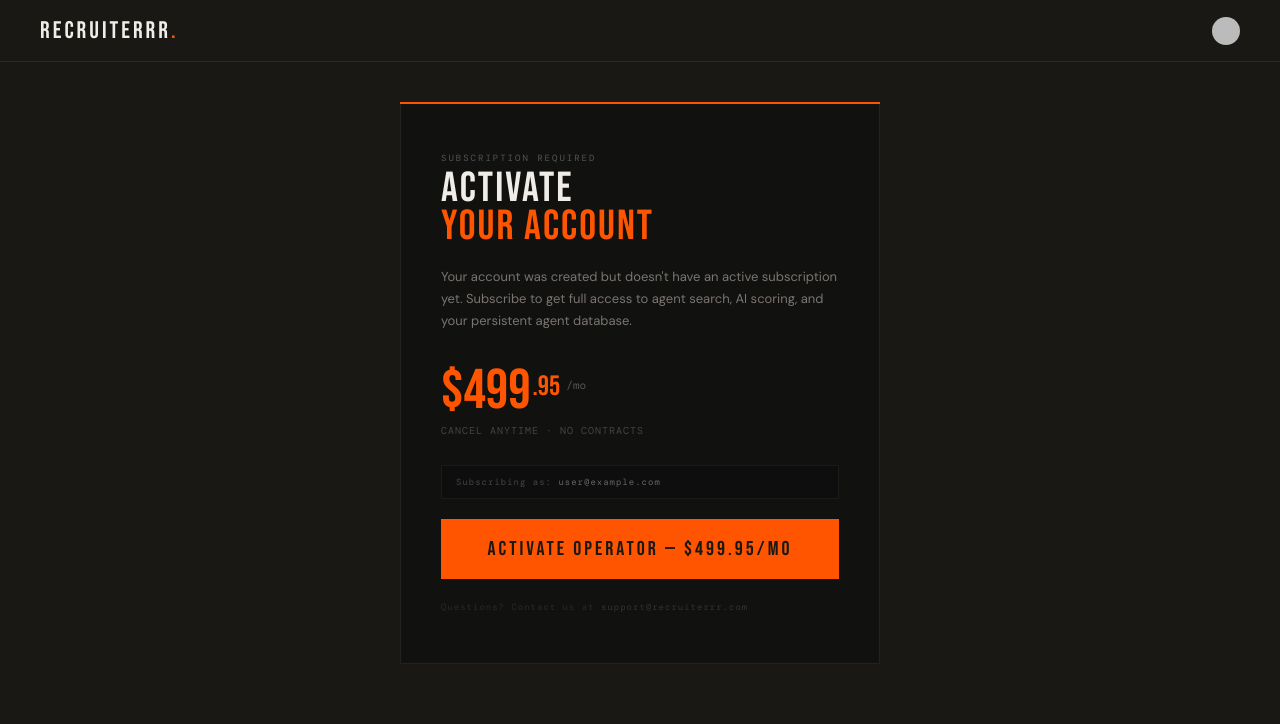
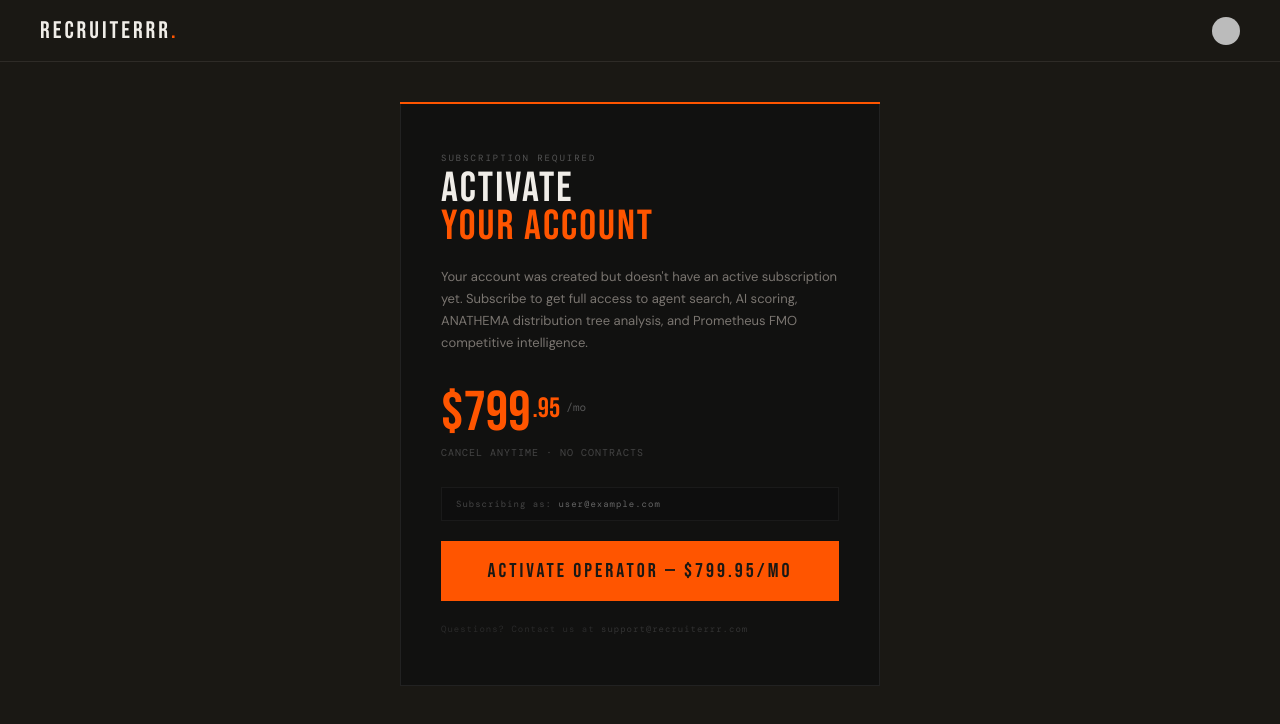
Before and after one commit to SavageTechnologies/recruiterrr, a Next.js app: page /dashboard/subscribe in a window 1280 px wide. Shown: the top 724 px of the page. Built offline with nearby package versions, Linux system fonts and the light colour scheme; no server answers; sample sign-in values are in the browser's storage; some icons are missing.

Commit message:
upgrade sub price

```diff
--- a/app/(auth)/sign-up/[[...sign-up]]/page.tsx
+++ b/app/(auth)/sign-up/[[...sign-up]]/page.tsx
@@ -194,7 +194,7 @@ export default function SignUpPage() {
                 OPERATOR
               </div>
               <div style={{ display: 'flex', alignItems: 'flex-start', gap: 2, marginBottom: 4 }}>
-                <span style={{ fontFamily: "'Bebas Neue', sans-serif", fontSize: 56, color: 'var(--orange)', lineHeight: 1 }}>$499</span>
+                <span style={{ fontFamily: "'Bebas Neue', sans-serif", fontSize: 56, color: 'var(--orange)', lineHeight: 1 }}>$799</span>
                 <span style={{ fontFamily: "'Bebas Neue', sans-serif", fontSize: 28, color: 'var(--orange)', marginTop: 6 }}>.95</span>
               </div>
               <div style={{ fontFamily: "'DM Mono', monospace", fontSize: 10, color: '#555', letterSpacing: 1, marginBottom: 28 }}>
@@ -232,7 +232,7 @@ export default function SignUpPage() {
                   opacity: checkingOut ? 0.7 : 1,
                 }}
               >
-                {checkingOut ? 'REDIRECTING...' : 'START OPERATOR — $499.95/MO'}
+                {checkingOut ? 'REDIRECTING...' : 'START OPERATOR — $799.95/MO'}
               </button>
 
               <button
--- a/app/(subscribe)/dashboard/subscribe/page.tsx
+++ b/app/(subscribe)/dashboard/subscribe/page.tsx
@@ -38,12 +38,12 @@ export default function SubscribePage() {
           </div>
 
           <p style={{ fontSize: 13, color: 'var(--muted)', lineHeight: 1.7, marginBottom: 32 }}>
-            Your account was created but doesn't have an active subscription yet. Subscribe to get full access to agent search, AI scoring, and your persistent agent database.
+            Your account was created but doesn't have an active subscription yet. Subscribe to get full access to agent search, AI scoring, ANATHEMA distribution tree analysis, and Prometheus FMO competitive intelligence.
           </p>
 
           {/* Price */}
           <div style={{ display: 'flex', alignItems: 'flex-start', gap: 2, marginBottom: 4 }}>
-            <span style={{ fontFamily: "'Bebas Neue', sans-serif", fontSize: 56, color: 'var(--orange)', lineHeight: 1 }}>$499</span>
+            <span style={{ fontFamily: "'Bebas Neue', sans-serif", fontSize: 56, color: 'var(--orange)', lineHeight: 1 }}>$799</span>
             <span style={{ fontFamily: "'Bebas Neue', sans-serif", fontSize: 28, color: 'var(--orange)', marginTop: 6 }}>.95</span>
             <span style={{ fontFamily: "'DM Mono', monospace", fontSize: 11, color: '#555', marginTop: 14, marginLeft: 4 }}>/mo</span>
           </div>
@@ -68,7 +68,7 @@ export default function SubscribePage() {
               opacity: loading ? 0.7 : 1,
             }}
           >
-            {loading ? 'REDIRECTING TO CHECKOUT...' : 'ACTIVATE OPERATOR — $499.95/MO'}
+            {loading ? 'REDIRECTING TO CHECKOUT...' : 'ACTIVATE OPERATOR — $799.95/MO'}
           </button>
 
           <div style={{ marginTop: 20, fontFamily: "'DM Mono', monospace", fontSize: 9, color: '#2a2a2a', letterSpacing: 1, lineHeight: 1.8 }}>
```
